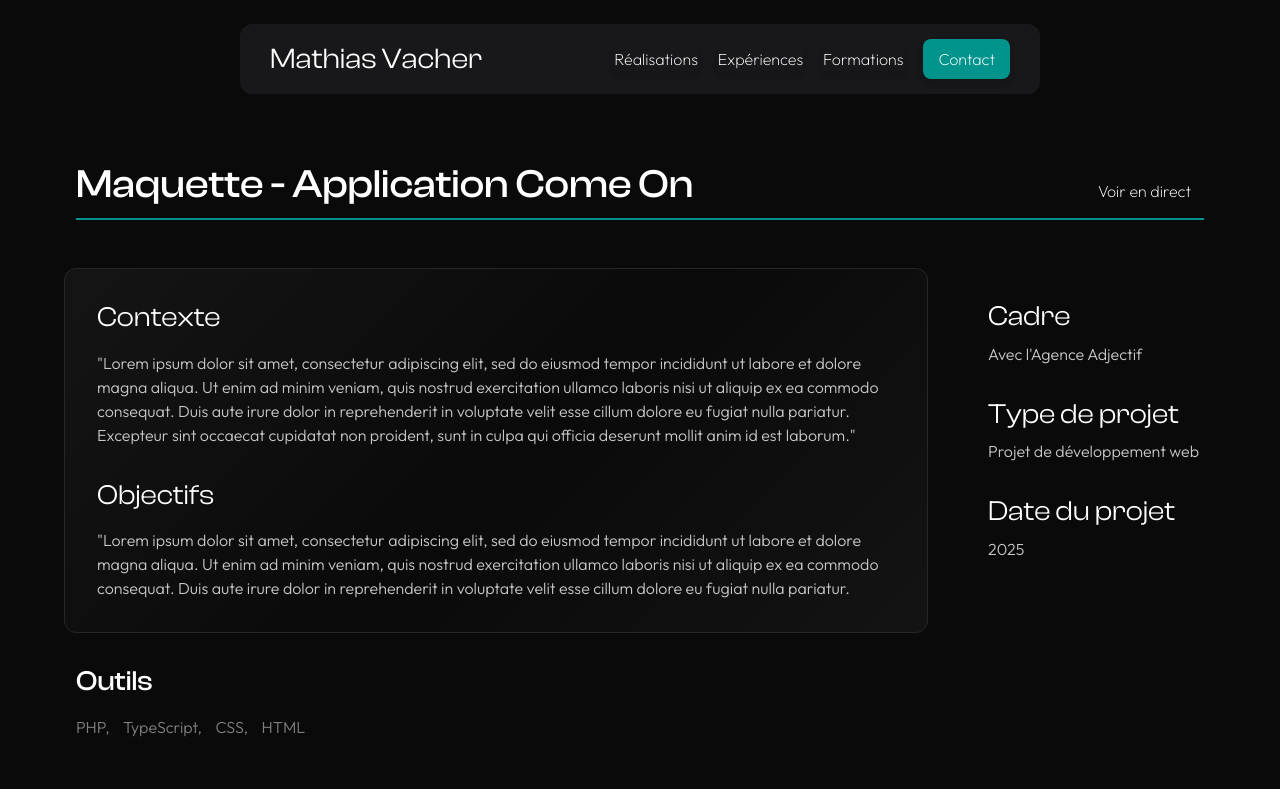
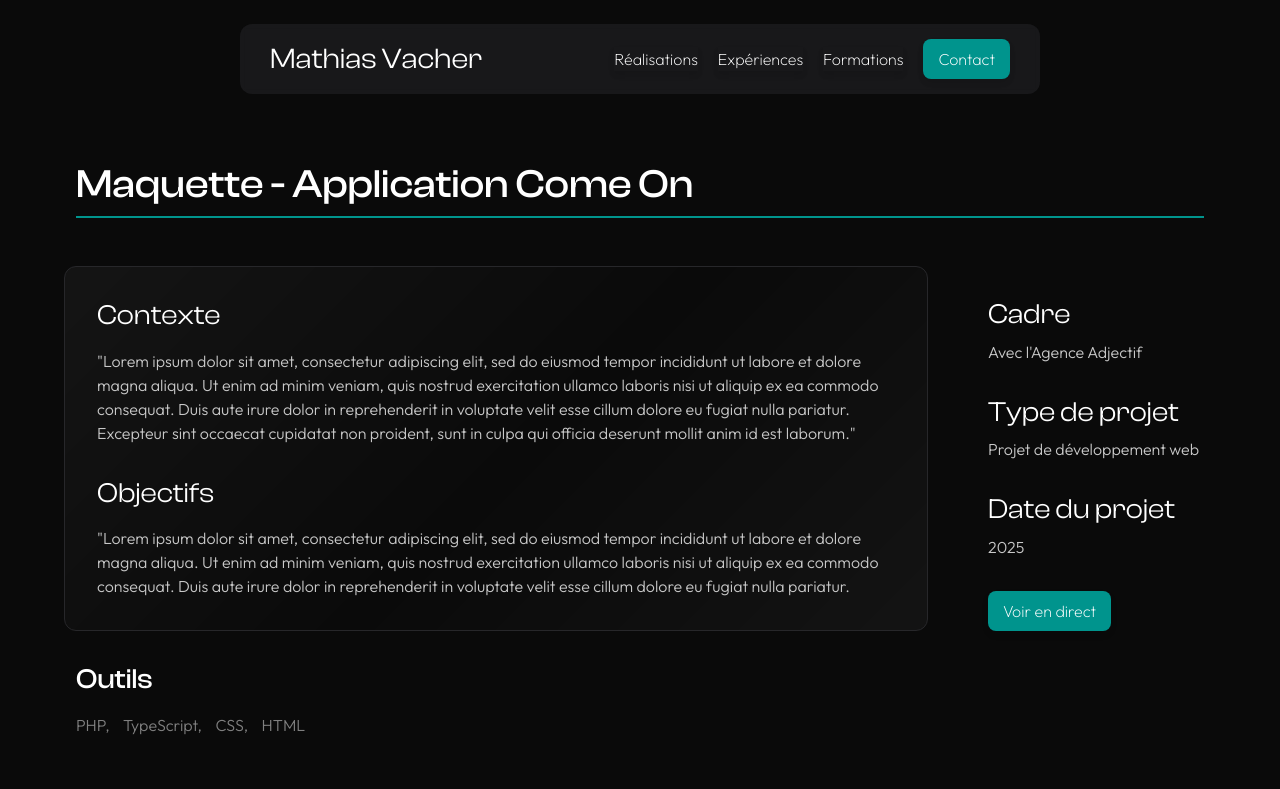
Before and after one commit to mathiasvacher/portfolio, a React (Vite) app: page /portfolio/realisations/come-on in a window 1280 px wide. Shown: the top 789 px of the page. Built offline with nearby package versions, Linux system fonts and the light colour scheme.

Commit message:
ajustement emplacemeent bouton page realisation-details

```diff
--- a/src/components/data/formations-data.tsx
+++ b/src/components/data/formations-data.tsx
@@ -12,7 +12,7 @@ export const formations = [
         'Accessibilité (a11y)',
         'Tests unitaires avec Jest'
       ],
-      lien: 'https://entreprise-a.com',
+      lien: 'https://www.univ-lyon2.fr/master-2-informatique-conception-et-integration-multimedia-cim',
       texteBouton: 'En apprendre plus'
     },
     {
@@ -28,7 +28,7 @@ export const formations = [
         'Accessibilité (a11y)',
         'Tests unitaires avec Jest'
       ],
-      lien: 'https://entreprise-a.com',
+      lien: 'https://www.univ-lyon2.fr/licence-3-informatique-creation-numerique',
       texteBouton: 'En apprendre plus'
     },
     {
@@ -44,7 +44,7 @@ export const formations = [
         'Javascript',
         'Git'
       ],
-      lien: 'https://entreprise-b.com',
+      lien: 'https://www.iut-valence.fr/nos-formations/b-u-t-/b-u-t-info/b-u-t-informatique-776395.kjsp',
       texteBouton: 'En apprendre plus'
     },
   ];
--- a/src/components/homepage/realisations-display.tsx
+++ b/src/components/homepage/realisations-display.tsx
@@ -4,12 +4,6 @@ import { Link } from "react-router-dom";
 interface Section {
   title: string;
   content: string;
-}
-
-interface ImagePage {
-  titleImage: string;
-  image1: string;
-  image2: string;
 }
 
 interface ContentPage {
--- a/src/pages/realisation-details.tsx
+++ b/src/pages/realisation-details.tsx
@@ -14,7 +14,6 @@ const RealisationsDetails = () => {
       <div className="container-fluid realisation-detail">
         <div className="row-top-title">
           <h1>{projet.titre}</h1>
-          <a href={projet.lienBoutonLive} className="btn btn-live">{projet.texteBoutonLive}</a>
         </div>
 
         <div className="row row-content">
@@ -42,6 +41,10 @@ const RealisationsDetails = () => {
                 ))}
               </div>
             ))}
+
+            <div className="bouton-live-right">
+              <a href={projet.lienBoutonLive} className="bouton btn-live">{projet.texteBoutonLive}</a>
+            </div>
           </div>
 
           <div className="outils">
--- a/src/scss/realisation-details/realisation-details.scss
+++ b/src/scss/realisation-details/realisation-details.scss
@@ -55,6 +55,9 @@
                         margin-bottom: 0.5rem;
                     }
 
+                    .bouton-live-right {
+                        margin-top: 3rem;
+                    }
                 }
             }
 
```
